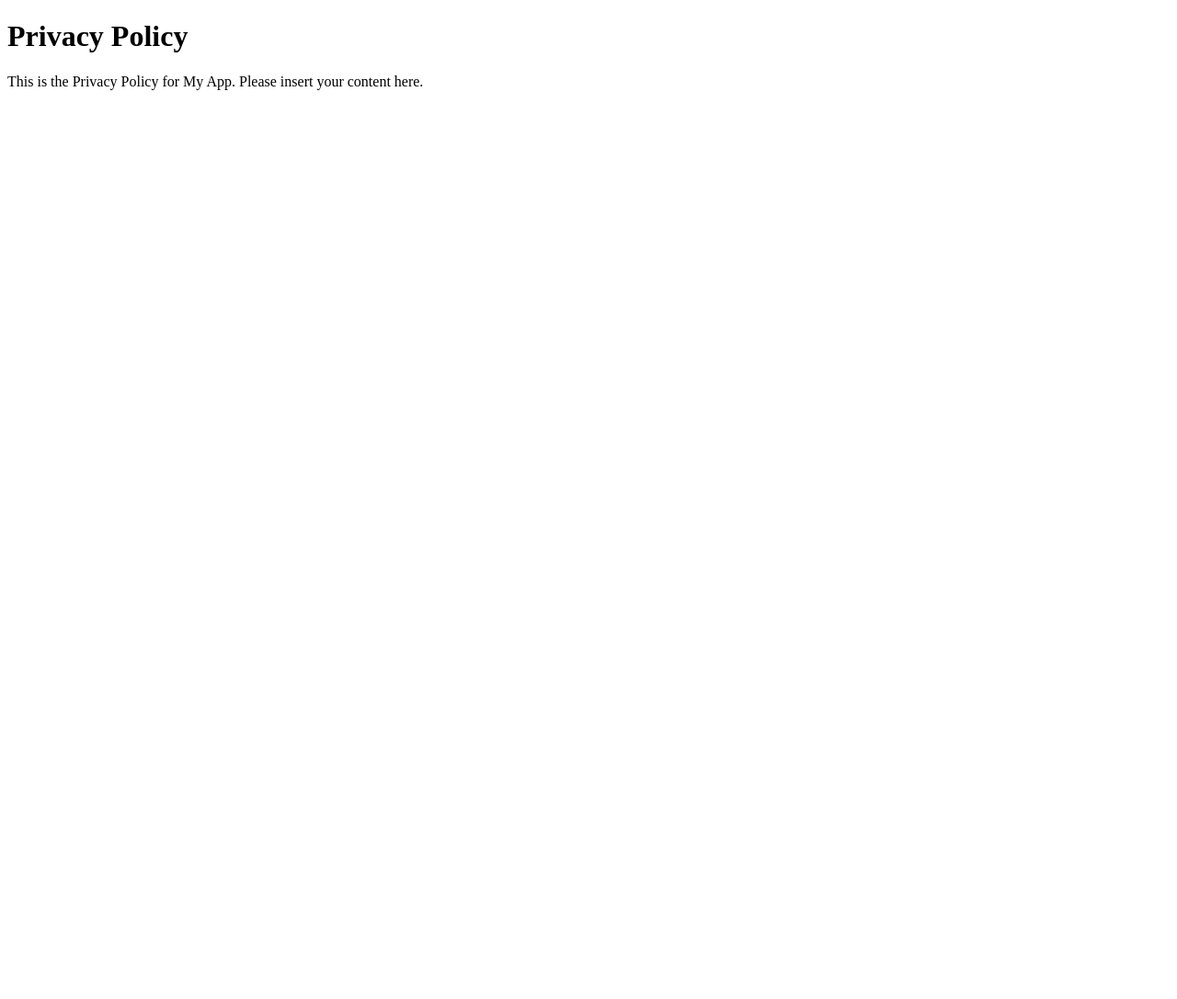
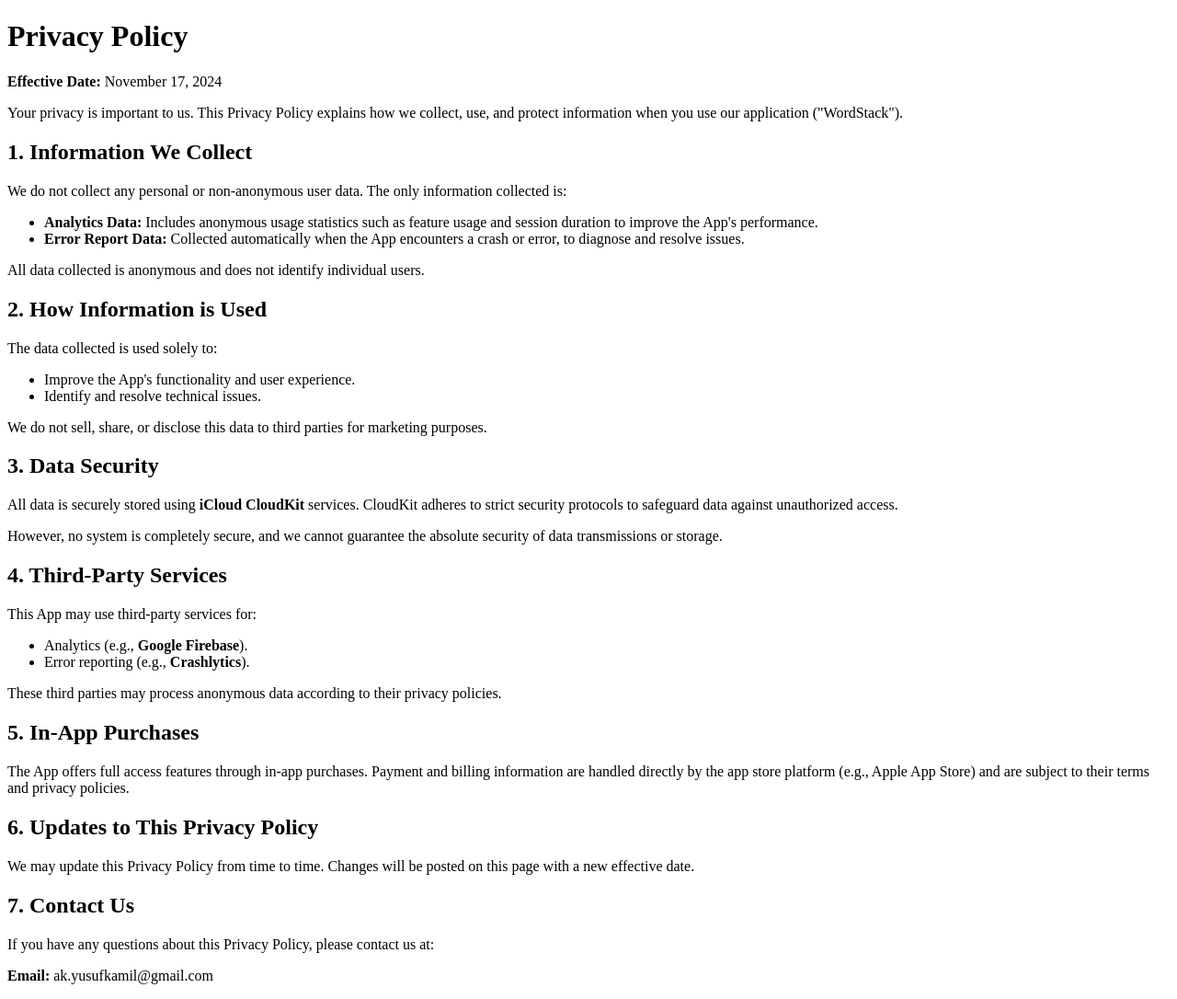
Before and after one commit to yusufkamilak/josapps-web, a plain HTML site: page wordstack/privacy-policy.html in a window 1280 px wide. Shown: the whole page at 92% size. Before the commit the page ends 800 px from the top, so only its background shows below. Drawn offline with Linux system fonts and the light colour scheme.

Commit message:
Update privacy policy and terms

```diff
--- a/wordstack/privacy-policy.html
+++ b/wordstack/privacy-policy.html
@@ -3,10 +3,49 @@
 <head>
     <meta charset="UTF-8">
     <meta name="viewport" content="width=device-width, initial-scale=1.0">
-    <title>Privacy Policy</title>
+    <title>Privacy Policy - WordStack</title>
 </head>
 <body>
     <h1>Privacy Policy</h1>
-    <p>This is the Privacy Policy for My App. Please insert your content here.</p>
+    <p><strong>Effective Date:</strong> November 17, 2024</p>
+    <p>Your privacy is important to us. This Privacy Policy explains how we collect, use, and protect information when you use our application ("WordStack").</p>
+
+    <h2>1. Information We Collect</h2>
+    <p>We do not collect any personal or non-anonymous user data. The only information collected is:</p>
+    <ul>
+        <li><strong>Analytics Data:</strong> Includes anonymous usage statistics such as feature usage and session duration to improve the App's performance.</li>
+        <li><strong>Error Report Data:</strong> Collected automatically when the App encounters a crash or error, to diagnose and resolve issues.</li>
+    </ul>
+    <p>All data collected is anonymous and does not identify individual users.</p>
+
+    <h2>2. How Information is Used</h2>
+    <p>The data collected is used solely to:</p>
+    <ul>
+        <li>Improve the App's functionality and user experience.</li>
+        <li>Identify and resolve technical issues.</li>
+    </ul>
+    <p>We do not sell, share, or disclose this data to third parties for marketing purposes.</p>
+
+    <h2>3. Data Security</h2>
+    <p>All data is securely stored using <strong>iCloud CloudKit</strong> services. CloudKit adheres to strict security protocols to safeguard data against unauthorized access.</p>
+    <p>However, no system is completely secure, and we cannot guarantee the absolute security of data transmissions or storage.</p>
+
+    <h2>4. Third-Party Services</h2>
+    <p>This App may use third-party services for:</p>
+    <ul>
+        <li>Analytics (e.g., <strong>Google Firebase</strong>).</li>
+        <li>Error reporting (e.g., <strong>Crashlytics</strong>).</li>
+    </ul>
+    <p>These third parties may process anonymous data according to their privacy policies.</p>
+
+    <h2>5. In-App Purchases</h2>
+    <p>The App offers full access features through in-app purchases. Payment and billing information are handled directly by the app store platform (e.g., Apple App Store) and are subject to their terms and privacy policies.</p>
+
+    <h2>6. Updates to This Privacy Policy</h2>
+    <p>We may update this Privacy Policy from time to time. Changes will be posted on this page with a new effective date.</p>
+
+    <h2>7. Contact Us</h2>
+    <p>If you have any questions about this Privacy Policy, please contact us at:</p>
+    <p><strong>Email:</strong> ak.yusufkamil@gmail.com</p>
 </body>
 </html>
```
Also changed, not shown: wordstack/terms-conditions.html (+31 -2 lines).
